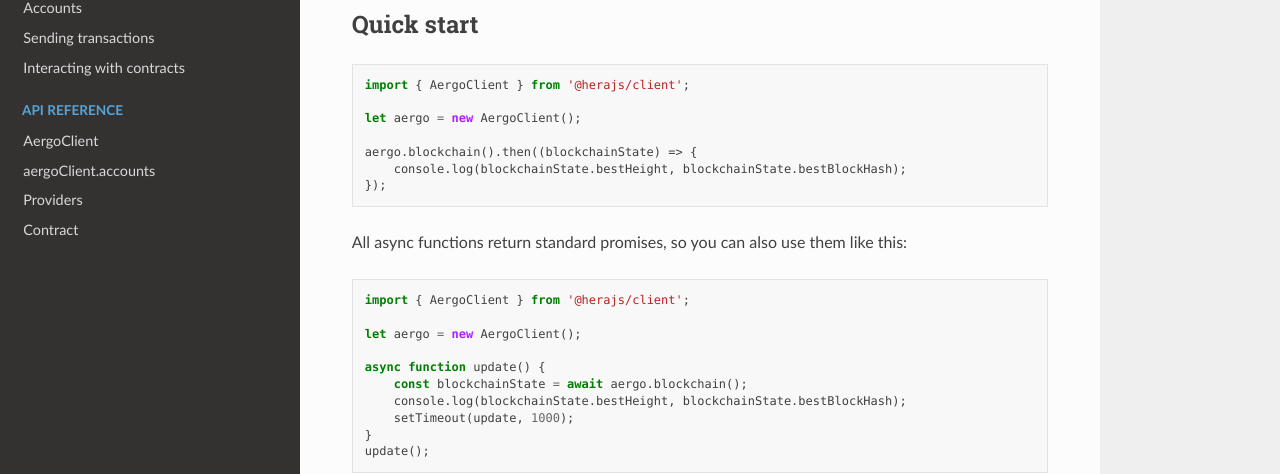
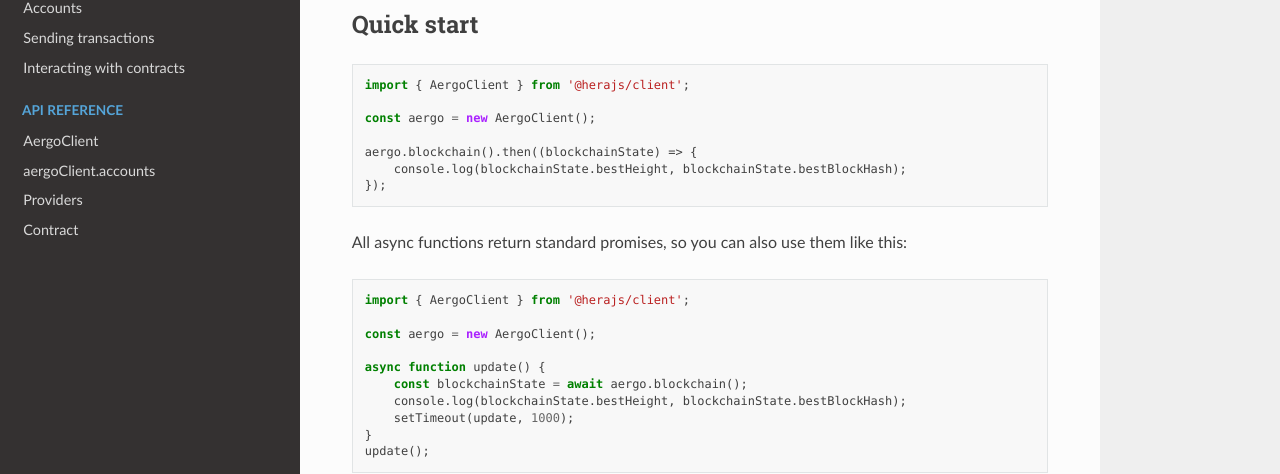
Before and after one commit to aergoio/herajs-client, a Sphinx documentation site: the page built from docs/getting-started.rst, in a window 1280 px wide and 1400 px high. Shown: the part 323-797 px from the top of the window. Built offline with Sphinx 7.4.7 and the Read the Docs theme 2.0.0, drawn with Linux system fonts in a browser that asks for light colours.

```diff
--- a/docs/getting-started.rst
+++ b/docs/getting-started.rst
@@ -18,7 +18,7 @@ Quick start
 
     import { AergoClient } from '@herajs/client';
 
-    let aergo = new AergoClient();
+    const aergo = new AergoClient();
 
     aergo.blockchain().then((blockchainState) => {
         console.log(blockchainState.bestHeight, blockchainState.bestBlockHash);
@@ -30,7 +30,7 @@ All async functions return standard promises, so you can also use them like this
 
     import { AergoClient } from '@herajs/client';
 
-    let aergo = new AergoClient();
+    const aergo = new AergoClient();
 
     async function update() {
         const blockchainState = await aergo.blockchain();
@@ -67,7 +67,7 @@ For Node.js:
 
     import { AergoClient, GrpcProvider } from '@herajs/client';
 
-    let aergo = new AergoClient({}, new GrpcProvider({url: 'localhost:12345'}));
+    const aergo = new AergoClient({}, new GrpcProvider({url: 'localhost:12345'}));
 
 For Web:
 
@@ -75,6 +75,6 @@ For Web:
 
     import { AergoClient, GrpcWebProvider } from '@herajs/client';
 
-    let aergo = new AergoClient({}, new GrpcWebProvider({url: 'http://localhost:12345'}));
+    const aergo = new AergoClient({}, new GrpcWebProvider({url: 'http://localhost:12345'}));
 
 The web transport also supports https.
--- a/package.json
+++ b/package.json
@@ -24,7 +24,7 @@
   },
   "homepage": "https://github.com/aergoio/herajs#readme",
   "aergo": {
-    "version": "f5c3ddbd4ca3290239e0ff553a70a36f792e045d"
+    "version": "447f804876f5a5bf84f89c9f93fb9e3ee563622c"
   },
   "devDependencies": {
     "@babel/cli": "^7.1.0",
```
Also changed, not shown: README.md (+2 -1 lines).
